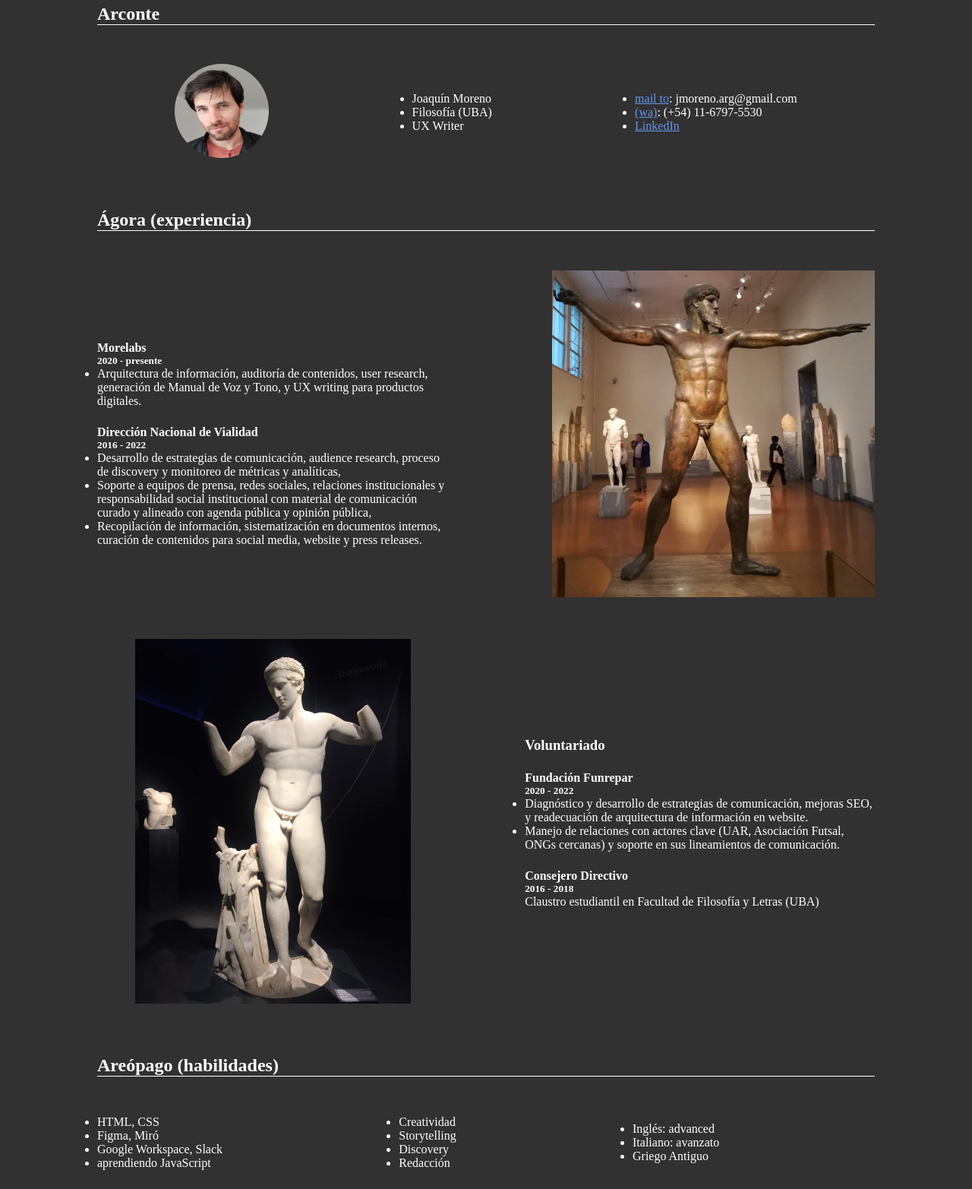
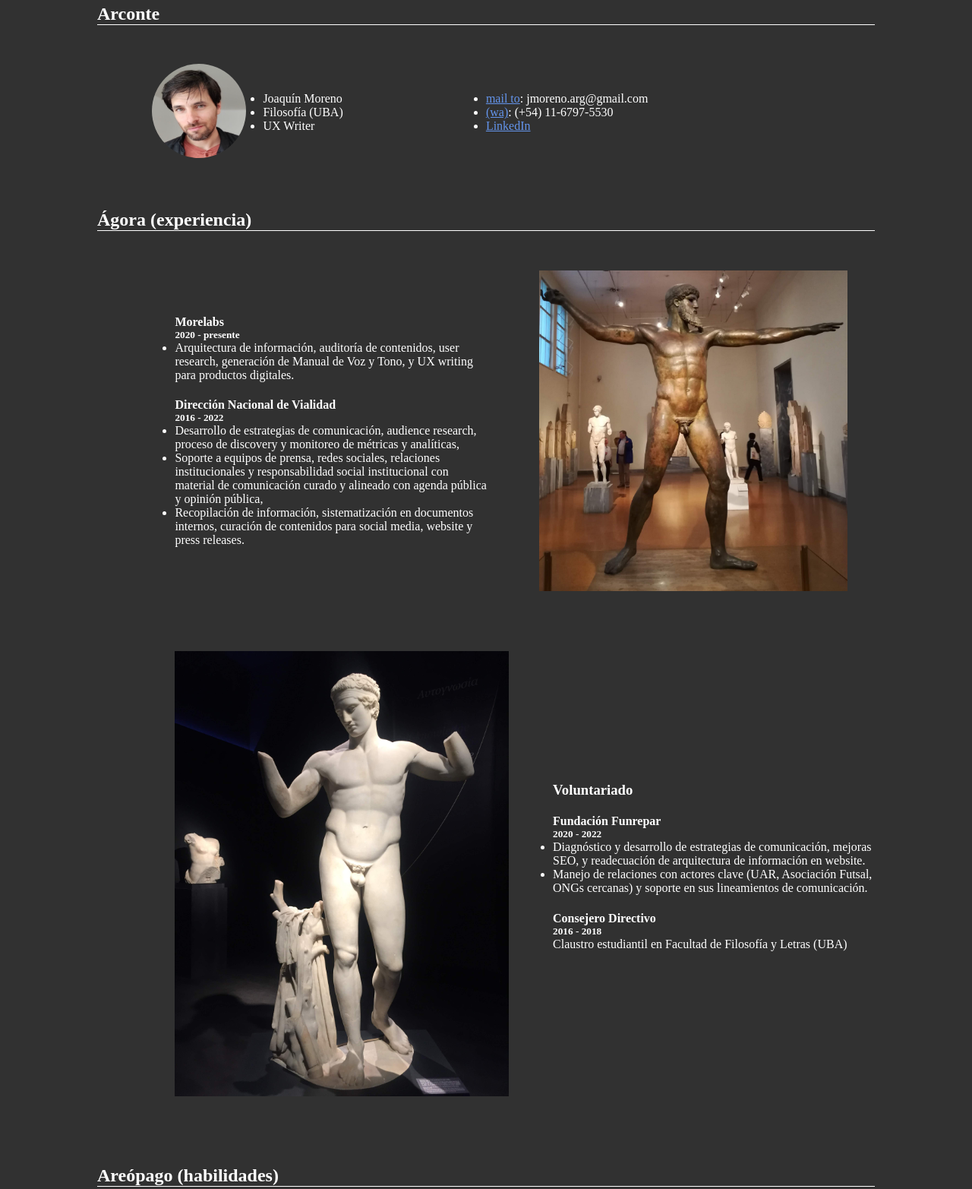
Before and after one commit to joakopolis/joakopolis.github.io, a plain HTML site: page index.html in a window 1280 px wide. Shown: the part 780-2345 px from the top of the page at 76% size. Drawn offline with Linux system fonts and the light colour scheme.

Commit message:
add responsive parameters

```diff
--- a/index.html
+++ b/index.html
@@ -21,19 +21,19 @@
         <section class="arconte">
             <h2>Arconte</h2>
 
-            <div class="arconte items">
+            <div class="contacto row">
 
-                <div>
+                <div class="col-2 item">
                     <img src="images/perfil.jpg" alt="foto de Joaquin">
                 </div>
-                <div>
+                <div class="col-4 item">
                     <ul>
                         <li>Joaquín Moreno</li>
                         <li>Filosofía (UBA)</li>
                         <li>UX Writer</li>
                     </ul>
                 </div>
-                <div>
+                <div class="col-6 item">
                     <ul>
                         <li><a href="mailto:jmoreno.arg@gmail.com" target="_blank">mail to</a>: jmoreno.arg@gmail.com</li>
                         <li><a href="https://wa.me/5491167975530" target="_blank">(wa)</a>: (+54) 11-6797-5530</li>
@@ -48,9 +48,9 @@
 
             <h2>Ágora (experiencia)</h2>
 
-            <div class="agora1">
+            <div class="agora1 row">
 
-                <div class="trabajos">
+                <div class="col-6 trabajos">
                    <h4>Morelabs</h4>
                     <h5>2020 - presente</h5>
 
@@ -69,17 +69,17 @@
 
                 </div>
 
-                <div>
+                <div class="col-6">
                     <img src="images/hercules.jpg" alt="escultura de Heracles">
                 </div>
             </div>
 
-            <div class="agora2">
-                <div>
+            <div class="agora2 row">
+                <div class="col-6">
                     <img src="images/escultura.JPG" alt="escultura de marmol">
                 </div>
 
-                <div class="voluntariado">
+                <div class="col-6 voluntariado">
                     <h3>Voluntariado</h3>
                     <h4>Fundación Funrepar</h4>
                     <h5>2020 - 2022</h5>
@@ -103,8 +103,9 @@
 
         <section class="areopago">
             <h2>Areópago (habilidades)</h2>
-                <div class="habilidades">
-                    <div>
+
+                <div class="habilidades row">
+                    <div class="col-4 item">
                         <ul>
                          <li>HTML, CSS</li>
                          <li>Figma, Miró</li>
@@ -113,7 +114,7 @@
                         </ul>
                     </div>
 
-                    <div>
+                    <div class="col-4 item">
                         <ul>
                             <li>Creatividad</li>
                             <li>Storytelling</li>
@@ -122,7 +123,7 @@
                         </ul>
                     </div>
 
-                    <div>
+                    <div class="col-4 item">
                         <ul>
                             <li>Inglés: advanced</li>
                             <li>Italiano: avanzato</li>
@@ -136,13 +137,13 @@
         <section class="academia">
             <h2>Academia (educación)</h2>
 
-            <div class="educacion">
-                <p>Mi curiosidad y ganas de saber sobre un poco de todo me llevaron a estudiar Filosofía en la Universidad de Buenos Aires. Cursé toda la carrera pero nunca con el objetivo de dedicarme a la investigación. Cuando cursé Filosofía del Lenguaje encontré un mundo que me apasionó: la pragmática lingüística. Hice esa especialización y elegí hacer materias de la carrera de Letras para complementar. Las teorías conversacionales me apasionaron, por eso, decidí dedicarme a la comunicación con su guía. Tiempo después, atraído por la innovación, tomé contacto con el mundo UX. Entendí que los ámbitos de trabajo dinámicos y colaborativos, donde se valoran la creatividad y la investigación, son un lugar donde mejor me puedo desenvolver.</p>
+            <div class="educacion row">
+                <p class="col-7 item">Mi curiosidad y ganas de saber sobre un poco de todo me llevaron a estudiar Filosofía en la Universidad de Buenos Aires. Cursé toda la carrera pero nunca con el objetivo de dedicarme a la investigación. Cuando cursé Filosofía del Lenguaje encontré un mundo que me apasionó: la pragmática lingüística. Hice esa especialización y elegí hacer materias de la carrera de Letras para complementar. Las teorías conversacionales me apasionaron, por eso, decidí dedicarme a la comunicación con su guía. Tiempo después, atraído por la innovación, tomé contacto con el mundo UX. Entendí que los ámbitos de trabajo dinámicos y colaborativos, donde se valoran la creatividad y la investigación, son un lugar donde mejor me puedo desenvolver.</p>
 
-                <ul>
+                <ul class="col-5 item">
                     <li>JavaScript, Codecademy (presente)</li>
                     <li>UX Writing, Coderhouse (2023)</li>
-                    <li>Diseño de comunicaciones digitales, UdeSA (2022)</li>
+                    <li>Diseño de Comunicaciones Digitales, UdeSA (2022)</li>
                     <li>HTML, CSS, Codecademy (2020)</li>
                     <li>Filosofía, UBA (2007 - 2016)</li>
                 </ul>
--- a/style.css
+++ b/style.css
@@ -12,7 +12,6 @@ body {
 
 header {
     height: 580px;
-    width: 100%;
     background-image:linear-gradient(rgba(0, 0, 0, 0.527),rgba(0, 0, 0, 0.5)) , url(images/banner.jpg);
     background-size: cover;
     background-position: center;
@@ -42,7 +41,23 @@ h4 {
 
 .arconte, .agora, .areopago, .academia {
     padding:5% 10% 0;
+    font-size: 26px;
 }
+
+[class*="col-"] {
+    width: 100%;
+    float: left;
+}
+
+
+
+.row::after {
+    content: "";
+    clear: both;
+    display: table;
+}
+
+
 
 img[src*='perfil'] {
     width: 124px;
@@ -52,67 +67,23 @@ img[src*='perfil'] {
     position: relative;
 }
 
-.items {
-    display: flex;
-    justify-content: space-between;
-    align-items: center;
+.item {
+    padding: 5% 10% 5%;
+}
+
+img[src*='hercules'],
+img[src*='escultura'] {
+    width: 100%;
+    height: auto;
+    padding-bottom: 5%;
+}
+
+.trabajos,
+.voluntariado {
+    padding-bottom: 5%;
 }
 
 
-.agora1 {
-    display: flex;
-    justify-content: space-between;
-    padding-top: 5%;
-    align-items: center;
-}
-
-img[src*='hercules'] {
-width: 425px;
-height: 430px;
-}
-
-.agora2 {
-    display: flex;
-    justify-content: space-between;
-    padding-top: 5%;
-    flex-shrink: 2;
-    align-items: center;
-}
-
-.trabajos {
-    position: relative;
-    width: 45%;
-}
-
-.voluntariado {
-    position: relative;
-    width: 45%;
-}
-
-img[src*='escultura'] {
-    width: 363px;
-    height: 480px;
-    position:relative;
-    left: 50px;
-}
-
-.habilidades {
-    display: flex;
-    justify-content: space-between;
-    padding-top: 5%;
-    width: 80%;
-    align-items: center;
-}
-
-.educacion {
-    padding-top: 5%;
-}
-
-.academia ul {
-    text-align: center;
-    padding-top: 5%;
-    padding-bottom: 10%;
-}
 
 a:link {
     color:cornflowerblue
@@ -123,8 +94,114 @@ a:visited {
 }
 
 
+@media only screen and (min-width: 768px) {
+    /* For desktop: */
+    .col-1 {width: 8.33%;}
+    .col-2 {width: 16.66%;}
+    .col-3 {width: 25%;}
+    .col-4 {width: 33.33%;}
+    .col-5 {width: 41.66%;}
+    .col-6 {width: 50%;}
+    .col-7 {width: 58.33%;}
+    .col-8 {width: 66.66%;}
+    .col-9 {width: 75%;}
+    .col-10 {width: 83.33%;}
+    .col-11 {width: 91.66%;}
+    .col-12 {width: 100%;}
+
+    .arconte, .agora, .areopago, .academia {
+        font-size:inherit;
+    }
+
+    .item {
+        padding: 0;
+    }
+
+    .contacto {
+        padding: 5% 7% 0%;
+        align-items: center;
+        display: flex;
+        float: none;
+    }
+
+
+    .agora1 {
+        display: flex;
+        justify-content: space-between;
+        padding-top: 5%;
+        align-items: center;
+        flex-shrink: 2;
+        float:none;
+        padding-left: 10%;
+    }
+
+    .trabajos {
+        position: relative;
+        padding-right: 5%;
+    }
+
+    img[src*='hercules'] {
+    width: 425px;
+    height: auto;
+    float:none;
+    padding-left: 4%;
+    }
+
+    .agora2 {
+        display: flex;
+        justify-content: space-between;
+        padding-top: 5%;
+        flex-shrink: 2;
+        align-items: center;
+        float:none;
+        padding-left: 10%;
+    }
+
+    .trabajos {
+      position: relative;
+
+    }
+
+    .voluntariado {
+        position: relative;
+        float: none;
+        padding-left: 4%;
+    }
+
+    img[src*='escultura'] {
+        width: 463px;
+        height: auto;
+        position:relative;
+        float: none;
+        padding-right: 5%;
+    }
+
+    .habilidades {
+        padding: 5% 7% 0% 10%;
+        align-items: center;
+        display: flex;
+        float: none;
+    }
+
+    .educacion {
+        padding-top: 5%;
+        display: flex;
+        align-items: center;
+    }
+
+    .academia ul {
+        padding-top: 5%;
+        padding-bottom: 10%;
+        padding-left: 7%;
+        padding-right: 0;
+
+    }
+
+  }
+
 img[src*='footer'] {
     background-size: cover;
     background-position: center;
+    padding-top: 10%;
     width:100%;
 }
```
